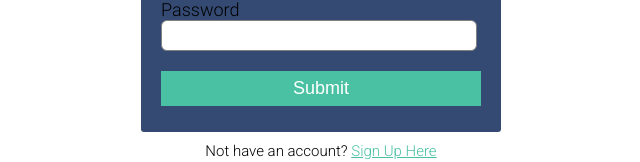
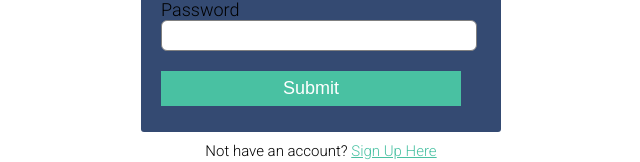
Before and after one commit to Pat-track/pat-track, a plain HTML site: page login.html in a window 1280 px wide. Shown: the part 169-331 px from the top of the page, without its empty margins (319-959 px from the left). Drawn offline with Linux system fonts and the light colour scheme.

Commit message:
new-login modified

```diff
--- a/login.html
+++ b/login.html
@@ -17,9 +17,9 @@
         <input type="email" placeholder="" />
         <label>Password</label>
         <input type="password" placeholder="" />
-        <button  onclick="window.location.href='home.html';">Submit</a></button>
        <!-- <input id="btn1" type="button" value="Submit" onclick="change()"/>-->
       <closeform></closeform></form>
+      <button onclick="window.location.href='home.html';">Submit</a></button>
     </div>
     <p class="para-2">
       Not have an account? <a href="signup.html">Sign Up Here</a>
--- a/style.css
+++ b/style.css
@@ -56,7 +56,8 @@ body {
     outline: none;
   }
   button {
-    width: 320px;
+    width: 300px;
+    margin-left: 20px;
     height: 35px;
     margin-top: 20px;
     border: none;
```
Also changed, not shown: index.html (+1 -1 lines), signup.html (+1 -1 lines).
